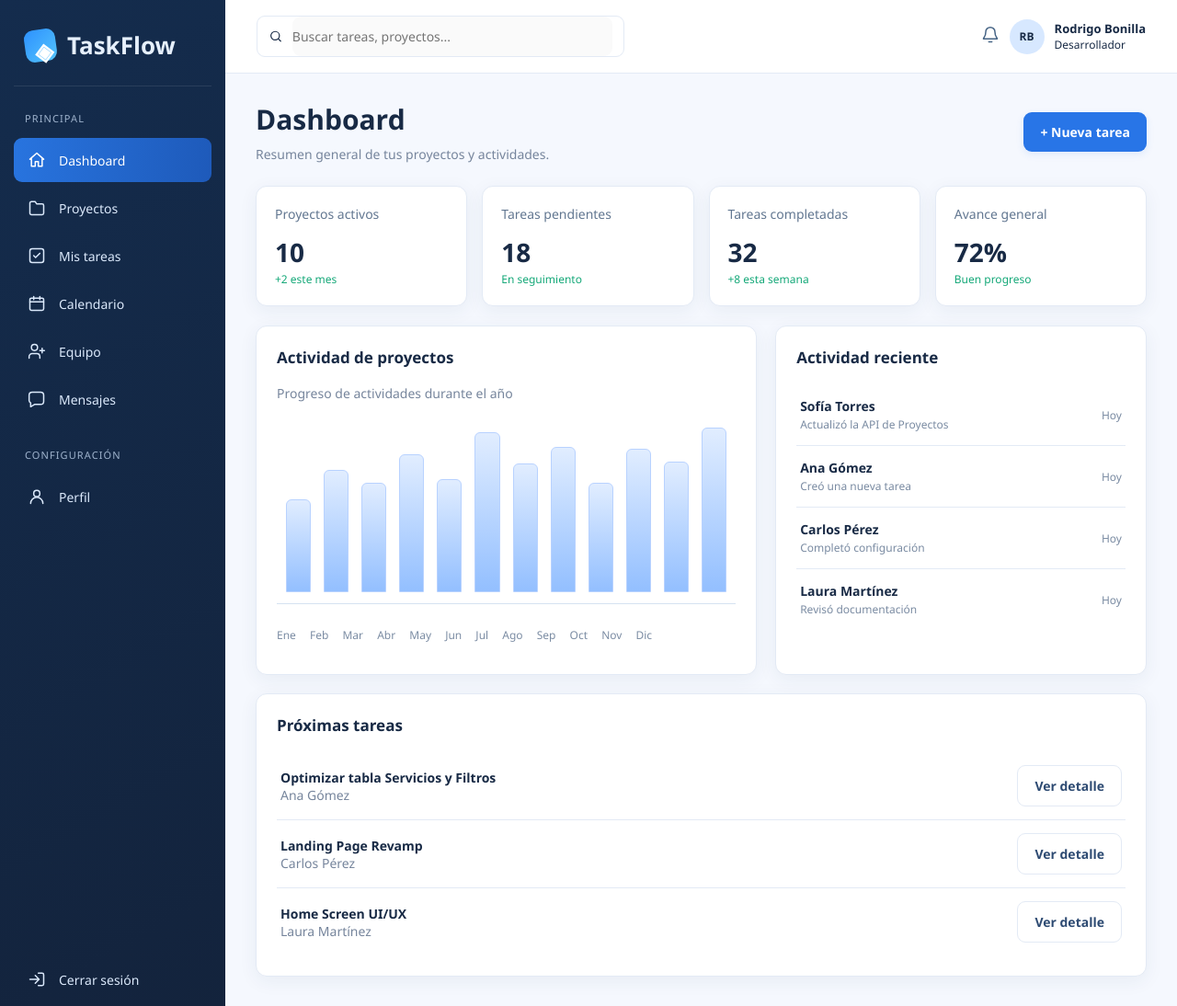
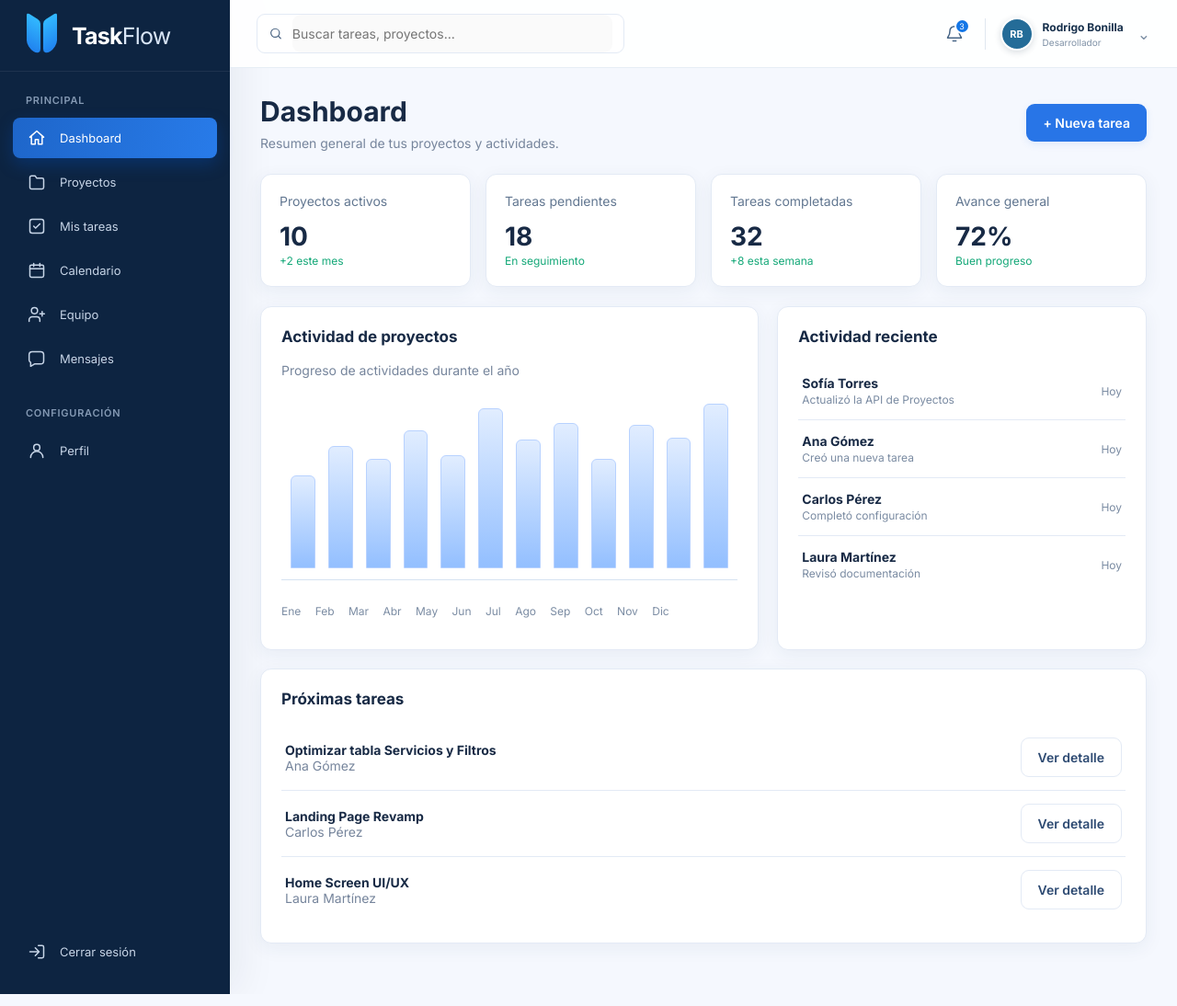
Before and after one commit to Gu1dyn/taskflowDis, a plain HTML site: page index.html in a window 1280 px wide. Shown: the top 1094 px of the page at 92% size. Drawn offline with Linux system fonts and the light colour scheme.

Commit message:
style: actualizar identidad visual de TaskFlow según Figma

```diff
--- a/css/styles.css
+++ b/css/styles.css
@@ -20,7 +20,7 @@ body {
   margin: 0;
   background: var(--light);
   color: var(--ink);
-  font: 14px "Segoe UI", Arial, sans-serif;
+  font: 14px "Inter", "Segoe UI", Arial, sans-serif;
 }
 
 button,
@@ -39,23 +39,28 @@ button {
 }
 
 .side {
-  width: 245px;
+  width: 250px;
   flex-shrink: 0;
   display: flex;
   flex-direction: column;
-  padding: 26px 15px;
-  background: linear-gradient(150deg, #142c4d, #13233c);
-  color: #e6f0fd;
+  padding: 0 14px 22px;
+  background: #0d2441;
+  color: #c7d5e7;
+  box-shadow: 12px 0 40px rgba(7, 27, 51, 0.06);
 }
 
 .brand {
+  height: 78px;
   display: flex;
   align-items: center;
-  gap: 12px;
-  padding: 5px 12px 26px;
-  border-bottom: 1px solid #ffffff18;
-  font-size: 26px;
-  font-weight: 750;
+  flex-shrink: 0;
+  gap: 14px;
+  margin: 0 -14px 24px;
+  padding: 0 27px;
+  border-bottom: 1px solid rgba(255, 255, 255, 0.07);
+  font-size: 25px;
+  font-weight: 700;
+  letter-spacing: -0.8px;
 }
 
 .brandicon {
@@ -72,31 +77,44 @@ button {
 }
 
 .side small {
-  margin: 27px 12px 12px;
-  color: #9fb3cd;
+  margin: 0 14px 10px;
+  color: #8499b3;
   font-size: 11px;
-  letter-spacing: 0.1em;
+  font-weight: 600;
+  letter-spacing: 0.07em;
   text-transform: uppercase;
+}
+
+.side small:not(:first-of-type) {
+  margin-top: 28px;
 }
 
 .nav {
   width: 100%;
+  min-height: 44px;
   display: flex;
   align-items: center;
-  gap: 13px;
+  gap: 14px;
   margin: 2px 0;
-  padding: 14px 13px;
+  padding: 0 14px;
   border: 0;
-  border-radius: 9px;
+  border-radius: 8px;
   background: none;
-  color: #dbe9fb;
+  color: #c7d5e7;
   text-align: left;
+  font-size: 13px;
+  transition: background 0.2s ease, color 0.2s ease;
 }
 
-.nav:hover,
+.nav:hover {
+  background: rgba(255, 255, 255, 0.06);
+  color: #fff;
+}
+
 .nav.active {
-  background: linear-gradient(95deg, #2874df, #1e5aba);
-  color: white;
+  background: linear-gradient(100deg, #1e66ca, #287be9);
+  color: #fff;
+  box-shadow: 0 7px 18px rgba(0, 89, 214, 0.27);
 }
 
 .nav .ico {
@@ -106,6 +124,12 @@ button {
   justify-content: center;
   font-size: 18px;
   text-align: center;
+}
+
+.nav svg {
+  width: 20px;
+  height: 20px;
+  flex-shrink: 0;
 }
 
 .bottom {
@@ -119,14 +143,14 @@ button {
 }
 
 .top {
-  height: 80px;
+  height: 74px;
   display: flex;
   align-items: center;
   justify-content: space-between;
   gap: 20px;
-  padding: 0 34px;
-  border-bottom: 1px solid var(--line);
-  background: white;
+  padding: 0 29px;
+  border-bottom: 1px solid #e6edf5;
+  background: rgba(255, 255, 255, 0.94);
 }
 
 .top input {
@@ -140,7 +164,7 @@ button {
 .identity {
   display: flex;
   align-items: center;
-  gap: 11px;
+  gap: 16px;
   font-size: 12px;
 }
 
@@ -622,13 +646,132 @@ button {
   font-size: 12px;
 }
 
-.nav svg {
-  width: 20px;
-  height: 20px;
+.brand-name {
+  white-space: nowrap;
+  color: #fff;
+}
+
+.brand-name > span {
+  color: #d9e6f7;
+  font-weight: 400;
+}
+
+.brand-mark {
+  position: relative;
+  display: inline-block;
+  width: 37px;
+  height: 41px;
   flex-shrink: 0;
 }
 
+.brand-mark i {
+  position: absolute;
+  top: 0;
+  width: 15px;
+  height: 38px;
+  border-radius: 5px 5px 12px 12px;
+  background: linear-gradient(180deg, #32b9ff, #2082ef);
+  transform: skewY(32deg);
+}
+
+.brand-mark i:first-child {
+  left: 2px;
+}
+
+.brand-mark i:last-child {
+  right: 2px;
+  transform: skewY(-32deg);
+}
+
+.topbell {
+  position: relative;
+  display: inline-flex;
+  padding: 7px;
+  color: #476586;
+  font-size: 21px;
+}
+
+.notification-count {
+  position: absolute;
+  top: 0;
+  right: 0;
+  display: grid;
+  place-items: center;
+  width: 17px;
+  height: 17px;
+  border: 2px solid white;
+  border-radius: 50%;
+  background: #1476e6;
+  color: #fff;
+  font-size: 9px;
+}
+
+.top-divider {
+  width: 1px;
+  height: 34px;
+  background: #e0e7ef;
+}
+
+.profile-summary {
+  display: flex;
+  align-items: center;
+  gap: 10px;
+  padding: 0;
+  border: 0;
+  background: none;
+  color: #17304c;
+  text-align: left;
+}
+
+.profile-summary .avatar {
+  width: 36px;
+  height: 36px;
+  flex-shrink: 0;
+  border: 2px solid #fff;
+  background: #246c98;
+  color: #fff;
+  font-size: 11px;
+  box-shadow: 0 2px 7px rgba(22, 43, 68, 0.16);
+}
+
+.profile-copy {
+  display: grid;
+  gap: 3px;
+}
+
+.profile-copy strong {
+  font-size: 12px;
+}
+
+.profile-copy small {
+  color: #7f91a6;
+  font-size: 10px;
+}
+
+.profile-chevron {
+  margin-left: 5px;
+  color: #7f91a6;
+  font-size: 17px;
+}
+
+.login-brand {
+  height: auto;
+  margin: 0 0 20px;
+  padding: 0;
+  border: 0;
+}
+
+.login-brand .brand-name {
+  color: #17395e;
+}
+
+.login-brand .brand-name > span {
+  color: #4c7194;
+}
+
 .topsearch {
+  width: 50%;
+  max-width: 400px;
   display: flex;
   align-items: center;
   gap: 10px;
@@ -636,8 +779,7 @@ button {
   border: 1px solid var(--line);
   border-radius: 9px;
   background: #fff;
-  max-width: 400px;
-  width: 50%;
+  color: #4c6684;
 }
 
 .topsearch input {
@@ -645,11 +787,6 @@ button {
   border: 0;
   padding: 12px 0;
   outline: none;
-}
-
-.topbell {
-  font-size: 21px;
-  color: #476586;
 }
 
 .tabs .tab {
@@ -735,6 +872,8 @@ button {
 }
 
 .task-table th {
+  padding: 14px 11px;
+  border-bottom: 1px solid var(--line);
   background: #edf4fc;
   color: #476582;
   font-size: 12px;
@@ -742,8 +881,7 @@ button {
   letter-spacing: 0.03em;
 }
 
-.task-table td,
-.task-table th {
+.task-table td {
   padding: 14px 11px;
   border-bottom: 1px solid var(--line);
 }
@@ -890,16 +1028,63 @@ button {
     display: none;
   }
 
-  .topsearch {
-    width: 65%;
+  .side {
+    width: 72px;
+    padding: 0 8px 15px;
   }
 
-  .topsearch input {
-    width: 100%;
+  .brand {
+    font-size: 0;
   }
 
-  .modal-card {
-    padding: 18px;
+  .side .brand {
+    height: 78px;
+    justify-content: center;
+    margin: 0 -8px 20px;
+    padding: 0;
+  }
+
+  .side .brand-name {
+    display: none;
+  }
+
+  .side .brand-mark {
+    transform: scale(0.75);
+  }
+
+  .nav {
+    justify-content: center;
+    font-size: 0;
+  }
+
+  .side small {
+    font-size: 0;
+  }
+
+  .top {
+    padding: 0 14px;
+  }
+
+  .identity strong {
+    display: none;
+  }
+
+  .identity {
+    gap: 4px;
+  }
+
+  .topsearch {
+    width: min(50%, 270px);
+  }
+
+  .top-divider,
+  .profile-copy,
+  .profile-chevron {
+    display: none;
+  }
+
+  .content {
+    padding: 22px 14px;
   }
 
   .toolrow {
@@ -922,39 +1107,12 @@ button {
     flex: 1;
   }
 
+  .modal-card {
+    padding: 18px;
+  }
+
   .message-row {
     align-items: flex-start;
-  }
-
-  .side {
-    width: 72px;
-    padding: 15px 8px;
-  }
-
-  .brand {
-    padding: 7px;
-    font-size: 0;
-  }
-
-  .nav {
-    justify-content: center;
-    font-size: 0;
-  }
-
-  .side small {
-    font-size: 0;
-  }
-
-  .top {
-    padding: 0 16px;
-  }
-
-  .identity strong {
-    display: none;
-  }
-
-  .content {
-    padding: 22px 14px;
   }
 
   .boards,
--- a/index.html
+++ b/index.html
@@ -4,6 +4,9 @@
   <meta charset="utf-8">
   <meta name="viewport" content="width=device-width, initial-scale=1">
   <title>TaskFlow · Prototipo</title>
+  <link rel="preconnect" href="https://fonts.googleapis.com">
+  <link rel="preconnect" href="https://fonts.gstatic.com" crossorigin>
+  <link href="https://fonts.googleapis.com/css2?family=Inter:wght@400;500;600;700&display=swap" rel="stylesheet">
   <link rel="stylesheet" href="./css/styles.css">
 </head>
 <body>
--- a/js/app.js
+++ b/js/app.js
@@ -78,23 +78,17 @@ function go(name) {
 function header() {
   return `
     <aside class="side">
-      <div class="brand">
-        <span class="brandicon">◈</span>
-        TaskFlow
+      <div class="brand" aria-label="TaskFlow">
+        <span class="brand-mark" aria-hidden="true"><i></i><i></i></span>
+        <span class="brand-name">Task<span>Flow</span></span>
       </div>
       <small>Principal</small>
-      ${nav.map(([id, iconName, label]) => {
-        const isTaskSection = id === 'tareas'
-          && ['tareas', 'tareaslista', 'archivos'].includes(page());
-        const isActive = isTaskSection || page() === id;
-
-        return `
-          <button class="nav ${isActive ? 'active' : ''}" onclick="go('${id}')">
-            <span class="ico">${icon(iconName)}</span>
-            <span class="navlabel">${label}</span>
-          </button>
-        `;
-      }).join('')}
+      ${nav.map(([id, ico, label]) => `
+        <button class="nav ${(id === 'tareas' ? ['tareas', 'tareaslista', 'archivos'].includes(page()) : page() === id) ? 'active' : ''}" onclick="go('${id}')">
+          <span class="ico">${icon(ico)}</span>
+          <span class="navlabel">${label}</span>
+        </button>
+      `).join('')}
       <small>Configuración</small>
       <button class="nav ${page() === 'perfil' ? 'active' : ''}" onclick="go('perfil')">
         <span class="ico">${icon('perfil')}</span>
@@ -115,13 +109,19 @@ function header() {
             title="La búsqueda global estará disponible en la siguiente etapa">
         </div>
         <div class="identity">
-          <span class="topbell" aria-label="Notificaciones">${icon('notificaciones', 20)}</span>
-          <span class="avatar">RB</span>
-          <div>
-            <strong>Rodrigo Bonilla</strong>
-            <br>
-            Desarrollador
-          </div>
+          <span class="topbell" role="img" aria-label="Notificaciones de ejemplo">
+            ${icon('notificaciones', 20)}
+            <span class="notification-count" aria-hidden="true">3</span>
+          </span>
+          <span class="top-divider" aria-hidden="true"></span>
+          <button class="profile-summary" onclick="go('perfil')" aria-label="Ver mi perfil">
+            <span class="avatar">RB</span>
+            <span class="profile-copy">
+              <strong>Rodrigo Bonilla</strong>
+              <small>Desarrollador</small>
+            </span>
+            <span class="profile-chevron" aria-hidden="true">⌄</span>
+          </button>
         </div>
       </header>
       <main class="content">
@@ -713,9 +713,9 @@ function login() {
   return `
     <div class="loginpage">
       <div class="loginbox">
-        <div class="brand" style="color:#17395e;border:0;padding:0">
-          <span class="brandicon">◈</span>
-          TaskFlow
+        <div class="brand login-brand" aria-label="TaskFlow">
+          <span class="brand-mark" aria-hidden="true"><i></i><i></i></span>
+          <span class="brand-name">Task<span>Flow</span></span>
         </div>
         <h1>Bienvenido de nuevo</h1>
         <p>Accede al espacio de trabajo de tu equipo.</p>
```
